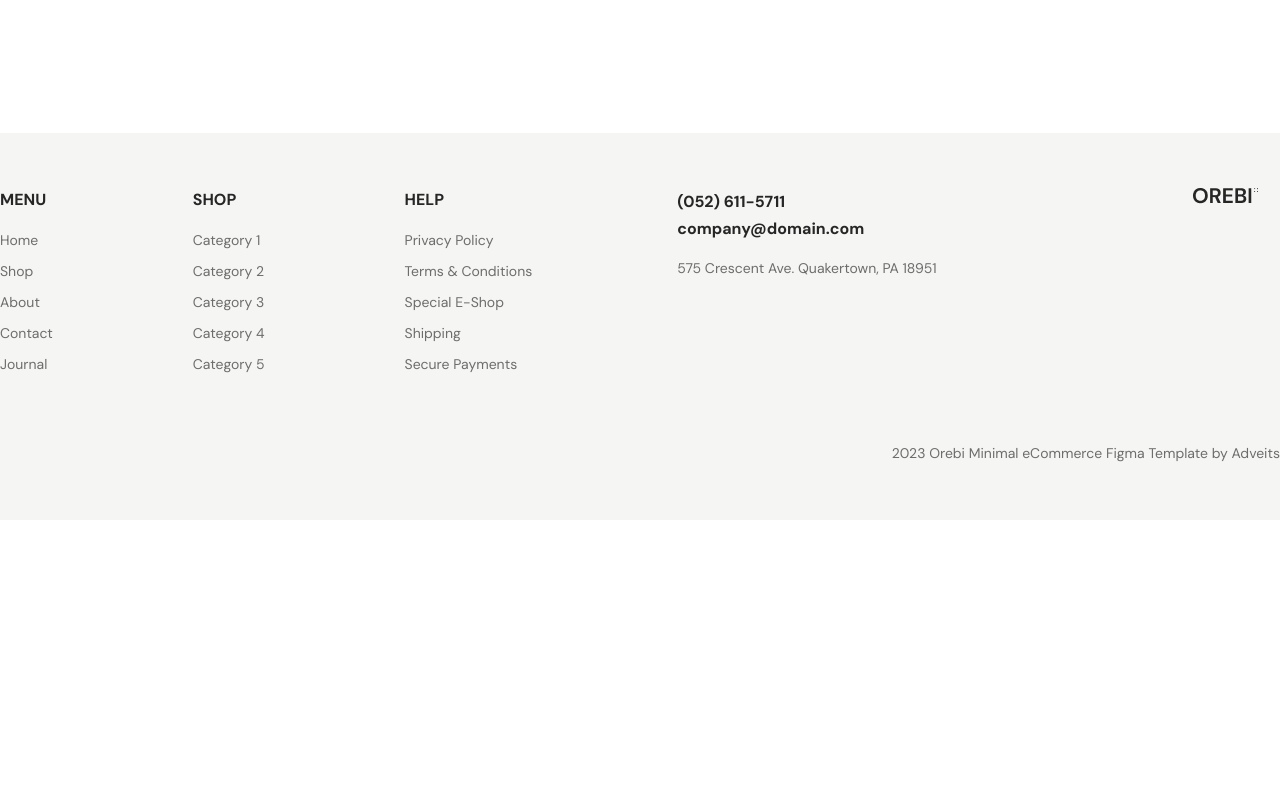
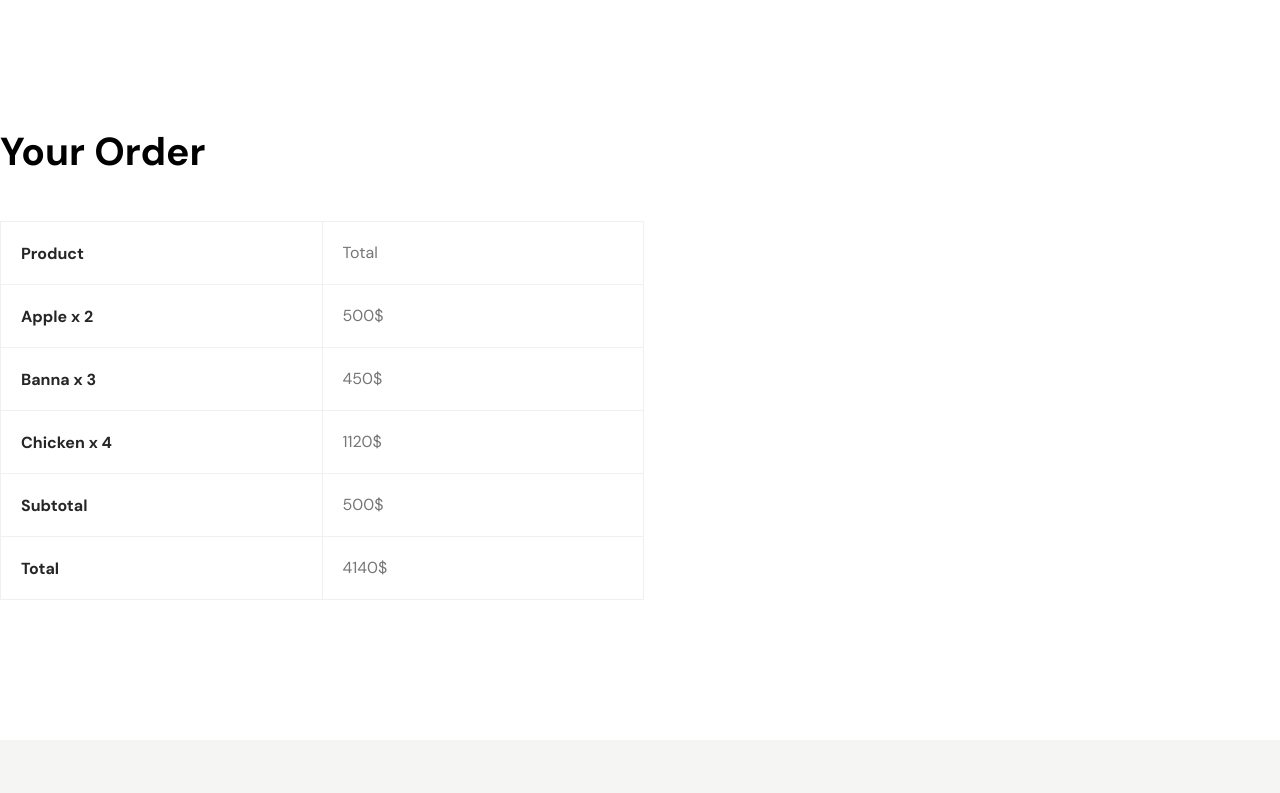
Before and after one commit to Nabab-Sharif/React-Project-5-Ecommerce-Orebi, a React (Vite) app: page /checkout in a window 1280 px wide. Shown: the part 2080-2873 px from the top of the page. Before the commit the page ends 2600 px from the top, so only its background shows below. Built offline with nearby package versions, Linux system fonts and the light colour scheme; some icons are missing.

Commit message:
Order Part of  Checkout Page

```diff
--- a/src/pages/checkout/CheckoutPage.jsx
+++ b/src/pages/checkout/CheckoutPage.jsx
@@ -1,7 +1,7 @@
 import BreadCrumb from "../../components/utilities/BreadCrumb"
 import Paragraph from './../../components/utilities/Paragraph';
 import Input from './../../components/utilities/Input';
-import { useState } from "react";
+import { useEffect, useState } from "react";
 
 
 const CheckoutPage = () => {
@@ -13,6 +13,40 @@ const CheckoutPage = () => {
   let [couponShow, setCouponShow] = useState(false)
 
   let countries = ['Bangladesh', 'India', 'Nepal', 'Pakistan', 'Thailan'];
+
+  let checkoutProudct = [
+    {
+      id: 0,
+      productName: "Apple",
+      price: 250,
+      quantity: 2,
+    },
+
+    {
+      id: 1,
+      productName: "Banna",
+      price: 150,
+      quantity: 3,
+    }
+    , {
+      id: 2,
+      productName: "Chicken",
+      price: 280,
+      quantity: 4,
+    }
+
+  ]
+
+
+  let [total, setTotal] = useState(0);
+
+  useEffect(() => {
+    for (let i = 0; i < checkoutProudct.length; i++) {
+      total += checkoutProudct[i].price * checkoutProudct[i].quantity
+      setTotal(total);
+    }
+  }, [])
+
 
 
 
@@ -112,13 +146,67 @@ const CheckoutPage = () => {
                   <input className="checkoutInput" type="email" placeholder="Email" name="emailAddress" />
                 </div>
 
+
+
+                <div>
+                  <h3 className="checkoutHeading">Additional Information</h3>
+                  <div className="mt-[42px]">
+                    <label className="font-bold text-[#262626] text-[16px] leading-[27px]">Other Notes (optional)</label>
+                    <textarea className="resize-none overflow-hidden block w-full h-[138px] mt-[10px] border-b-[1px] border-[#F0F0F0] outline-none  placeholder:text-[14px] placeholder:font-normal placeholder:text-[#767676]  placeholder:font-dm " placeholder={'Notes about your order, e.g. special notes for delivery.'} />
+                  </div>
+                </div>
+
+
+                {/* Start Table Here */}
+                <h3 className="checkoutHeading capitalize">your order</h3>
+                <table className="w-[644px] mt-10">
+                  <tr>
+                    <td className="border border-[#F0F0F0] w-1/2 py-4 px-5">
+                      <h4 className="text-[#262626] text-[16px] font-bold leading-[23px] font-dm">Product</h4>
+                    </td>
+                    <td className="border border-[#F0F0F0] w-1/2 py-4 px-5">
+                      <p className="text-[#767676] font-normal leading-[30px] text-[16px] font-dm">Total</p>
+                    </td>
+                  </tr>
+
+                  <tbody>
+                    {checkoutProudct.map((item, index) => (
+                      <tr key={index}>
+                        <td className="border border-[#F0F0F0] w-1/2 py-4 px-5">
+                          <h4 className="text-[#262626] text-[16px] font-bold leading-[23px] font-dm">{item.productName} x {item.quantity}</h4>
+                        </td>
+                        <td className="border border-[#F0F0F0] w-1/2 py-4 px-5">
+                          <p className="text-[#767676] font-normal leading-[30px] text-[16px] font-dm">{item.quantity * item.price}$</p>
+                        </td>
+
+                      </tr>
+                    ))
+                    }
+                  </tbody>
+
+                  <tr>
+                    <td className="border border-[#F0F0F0] w-1/2 py-4 px-5">
+                      <h4 className="text-[#262626] text-[16px] font-bold leading-[23px] font-dm">Subtotal</h4>
+                    </td>
+                    <td className="border border-[#F0F0F0] w-1/2 py-4 px-5">
+                      <p className="text-[#767676] font-normal leading-[30px] text-[16px] font-dm">{500}$</p>
+                    </td>
+                  </tr>
+
+                  <tr>
+                    <td className="border border-[#F0F0F0] w-1/2 py-4 px-5">
+                      <h4 className="text-[#262626] text-[16px] font-bold leading-[23px] font-dm">Total</h4>
+                    </td>
+                    <td className="border border-[#F0F0F0] w-1/2 py-4 px-5">
+                      <p className="text-[#767676] font-normal leading-[30px] text-[16px] font-dm">{total}$</p>
+                    </td>
+                  </tr>
+
+
+                </table>
+                {/* End Table Here */}
+
               </form>
-
-              <h3 className="checkoutHeading">Additional Information</h3>
-              <div className="mt-[42px]">
-                <label className="font-bold text-[#262626] text-[16px] leading-[27px]">Other Notes (optional)</label>
-                <textarea className="resize-none overflow-hidden block w-full h-[138px] mt-[10px] border-b-[1px] border-[#F0F0F0] outline-none  placeholder:text-[14px] placeholder:font-normal placeholder:text-[#767676]  placeholder:font-dm " placeholder={'Notes about your order, e.g. special notes for delivery.'} />
-              </div>
 
             </div>
             {/* form End here */}
```
